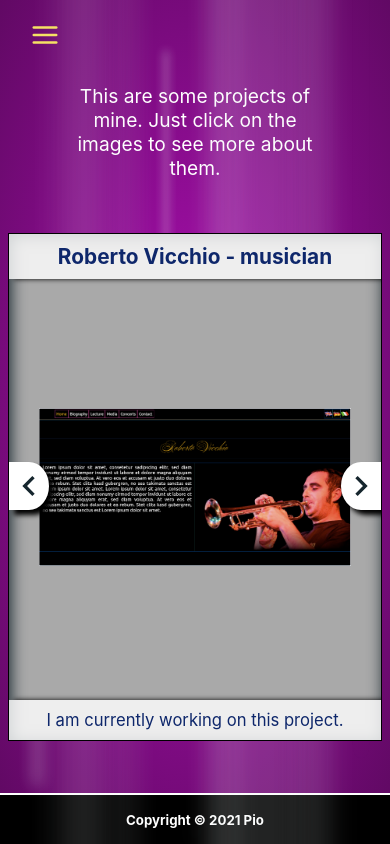
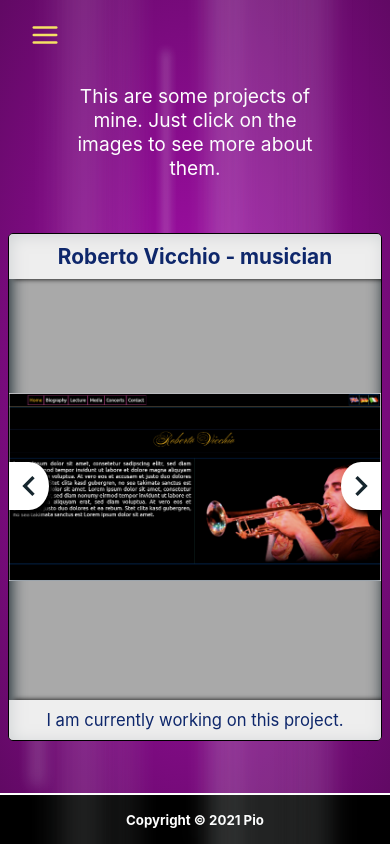
Before and after one commit to Pio-js/My-portfolio, a React (Create React App) app: page /Projects in a window 390 px wide. Built offline with nearby package versions, Linux system fonts and the light colour scheme.

Commit message:
project page style update

```diff
--- a/src/App.css
+++ b/src/App.css
@@ -192,6 +192,17 @@ p {
 
 @media (max-width: 800px){
 
+  .menu-w {
+    position: absolute;
+    left: 0;
+    width: 10%;
+    min-width: 0;
+    max-width: 0;
+    height: auto;
+    z-index: 10;
+    background-color: transparent;
+  }
+
   .page-container {
     width: 100%;
     margin-left: 0;
--- a/src/components/ImageSlider.css
+++ b/src/components/ImageSlider.css
@@ -7,6 +7,7 @@
     background-color: darkgray;
     overflow: hidden;
     border: 1px solid black;
+    border-radius: 5px;
     box-shadow: inset 2px 2px 15px rgb(22, 38, 46)/* ,
                 2px 2px 15px var(--projects-dark) */;
 }
@@ -112,7 +113,7 @@
     }
 
     .slide-img {
-        width: 100%;
+        max-width: 100%;
     }
 
     .project-title > h3 {
```
